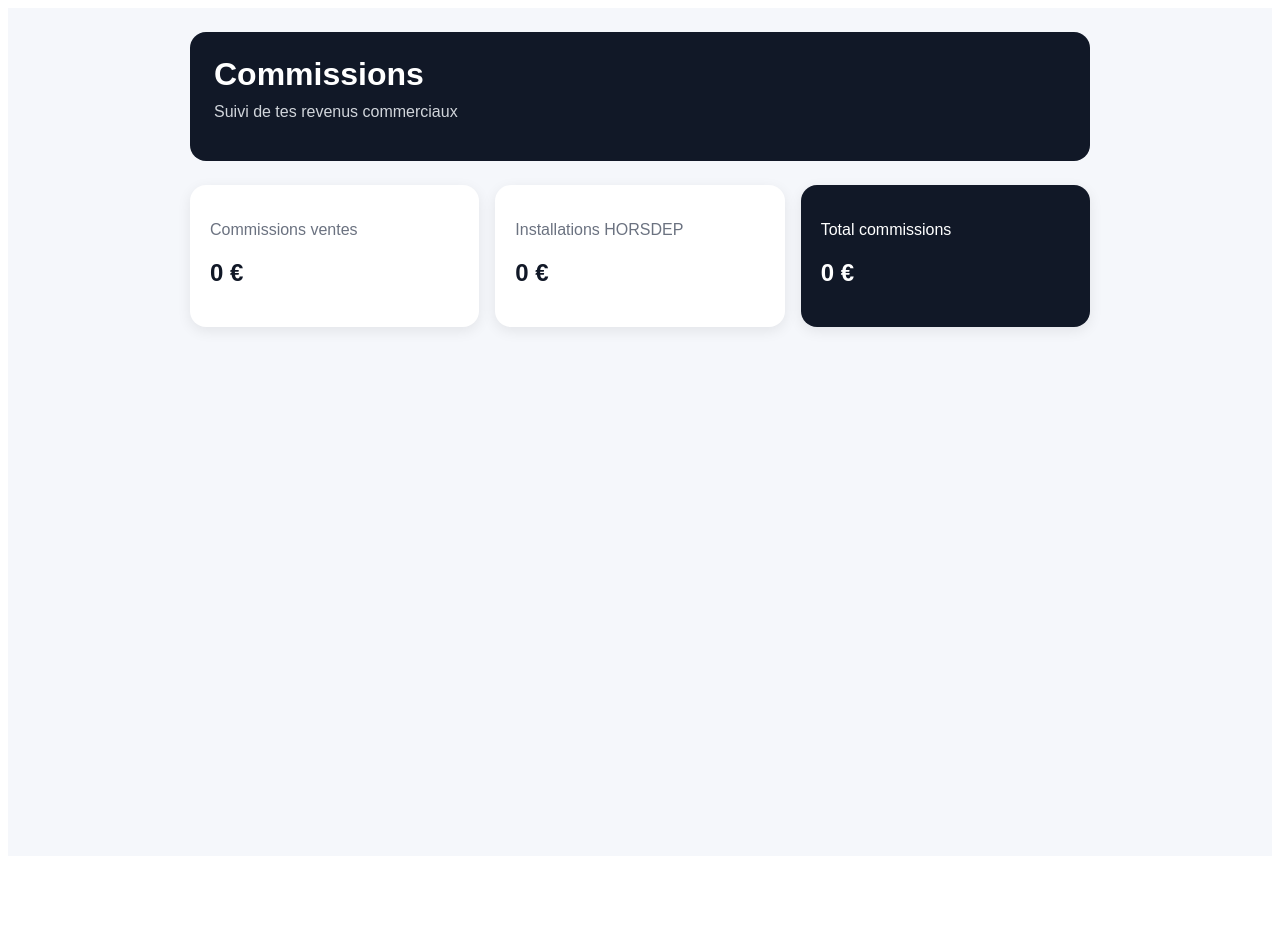
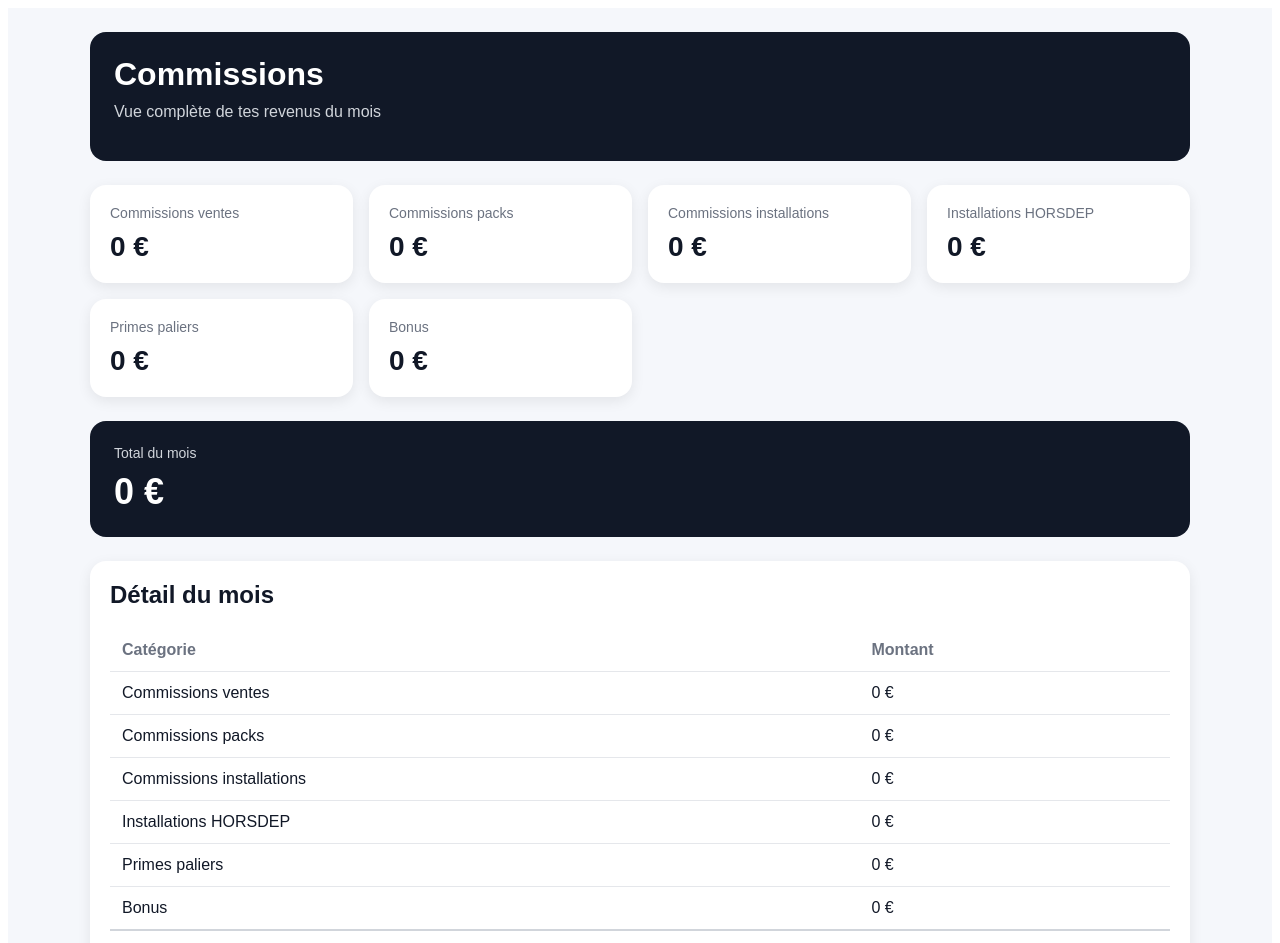
Before and after one commit to bargaouitarek-gif/X3BZ, a Next.js app: page /commissions in a window 1280 px wide. Shown: the top 943 px of the page. Before the commit the page ends 864 px from the top, so only its background shows below. Built offline with nearby package versions, Linux system fonts and the light colour scheme.

Commit message:
Refactor commission calculations and layout

```diff
--- a/app/commissions/page.tsx
+++ b/app/commissions/page.tsx
@@ -1,12 +1,20 @@
 "use client";
 
-import { useState } from "react";
+export default function Page() {
+  const commissionsVentes = 0;
+  const commissionsPacks = 0;
+  const commissionsInstallations = 0;
+  const installationsHorsdep = 0;
+  const primesPaliers = 0;
+  const bonus = 0;
 
-export default function Page() {
-  const [commissionsVentes] = useState(0);
-  const [installationsHorsdep] = useState(0);
-
-  const total = commissionsVentes + installationsHorsdep;
+  const totalMois =
+    commissionsVentes +
+    commissionsPacks +
+    commissionsInstallations +
+    installationsHorsdep +
+    primesPaliers +
+    bonus;
 
   return (
     <main
@@ -18,7 +26,7 @@ export default function Page() {
         color: "#111827",
       }}
     >
-      <div style={{ maxWidth: "900px", margin: "0 auto" }}>
+      <div style={{ maxWidth: "1100px", margin: "0 auto" }}>
         <div
           style={{
             background: "#111827",
@@ -30,7 +38,7 @@ export default function Page() {
         >
           <h1 style={{ margin: 0, fontSize: "32px" }}>Commissions</h1>
           <p style={{ marginTop: "10px", color: "#d1d5db" }}>
-            Suivi de tes revenus commerciaux
+            Vue complète de tes revenus du mois
           </p>
         </div>
 
@@ -39,18 +47,35 @@ export default function Page() {
             display: "grid",
             gridTemplateColumns: "repeat(auto-fit, minmax(220px, 1fr))",
             gap: "16px",
+            marginBottom: "24px",
           }}
         >
+          <Carte titre="Commissions ventes" valeur={commissionsVentes} />
+          <Carte titre="Commissions packs" valeur={commissionsPacks} />
+          <Carte
+            titre="Commissions installations"
+            valeur={commissionsInstallations}
+          />
+          <Carte titre="Installations HORSDEP" valeur={installationsHorsdep} />
+          <Carte titre="Primes paliers" valeur={primesPaliers} />
+          <Carte titre="Bonus" valeur={bonus} />
+        </div>
+
         <div
           style={{
-              background: "white",
+            background: "#111827",
+            color: "white",
             borderRadius: "16px",
-              padding: "20px",
-              boxShadow: "0 4px 14px rgba(0,0,0,0.08)",
+            padding: "24px",
+            marginBottom: "24px",
           }}
         >
-            <p style={{ color: "#6b7280" }}>Commissions ventes</p>
-            <h2>{commissionsVentes} €</h2>
+          <p style={{ margin: 0, color: "#d1d5db", fontSize: "14px" }}>
+            Total du mois
+          </p>
+          <h2 style={{ margin: "10px 0 0 0", fontSize: "36px" }}>
+            {totalMois} €
+          </h2>
         </div>
 
         <div
@@ -61,24 +86,66 @@ export default function Page() {
             boxShadow: "0 4px 14px rgba(0,0,0,0.08)",
           }}
         >
-            <p style={{ color: "#6b7280" }}>Installations HORSDEP</p>
-            <h2>{installationsHorsdep} €</h2>
+          <h2 style={{ marginTop: 0 }}>Détail du mois</h2>
+
+          <table
+            style={{
+              width: "100%",
+              borderCollapse: "collapse",
+            }}
+          >
+            <thead>
+              <tr style={{ textAlign: "left", color: "#6b7280" }}>
+                <th style={{ padding: "12px" }}>Catégorie</th>
+                <th style={{ padding: "12px" }}>Montant</th>
+              </tr>
+            </thead>
+            <tbody>
+              <Ligne titre="Commissions ventes" valeur={commissionsVentes} />
+              <Ligne titre="Commissions packs" valeur={commissionsPacks} />
+              <Ligne
+                titre="Commissions installations"
+                valeur={commissionsInstallations}
+              />
+              <Ligne
+                titre="Installations HORSDEP"
+                valeur={installationsHorsdep}
+              />
+              <Ligne titre="Primes paliers" valeur={primesPaliers} />
+              <Ligne titre="Bonus" valeur={bonus} />
+              <tr style={{ borderTop: "2px solid #d1d5db", fontWeight: "bold" }}>
+                <td style={{ padding: "12px" }}>Total du mois</td>
+                <td style={{ padding: "12px" }}>{totalMois} €</td>
+              </tr>
+            </tbody>
+          </table>
         </div>
+      </div>
+    </main>
+  );
+}
 
+function Carte({ titre, valeur }: { titre: string; valeur: number }) {
+  return (
     <div
       style={{
-              background: "#111827",
-              color: "white",
+        background: "white",
         borderRadius: "16px",
         padding: "20px",
         boxShadow: "0 4px 14px rgba(0,0,0,0.08)",
       }}
     >
-            <p>Total commissions</p>
-            <h2>{total} €</h2>
+      <p style={{ margin: 0, color: "#6b7280", fontSize: "14px" }}>{titre}</p>
+      <h2 style={{ margin: "10px 0 0 0", fontSize: "28px" }}>{valeur} €</h2>
     </div>
-        </div>
-      </div>
-    </main>
   );
 }
+
+function Ligne({ titre, valeur }: { titre: string; valeur: number }) {
+  return (
+    <tr style={{ borderTop: "1px solid #e5e7eb" }}>
+      <td style={{ padding: "12px" }}>{titre}</td>
+      <td style={{ padding: "12px" }}>{valeur} €</td>
+    </tr>
+  );
+}
```
Lines whose indentation alone changed are shown as unchanged.
